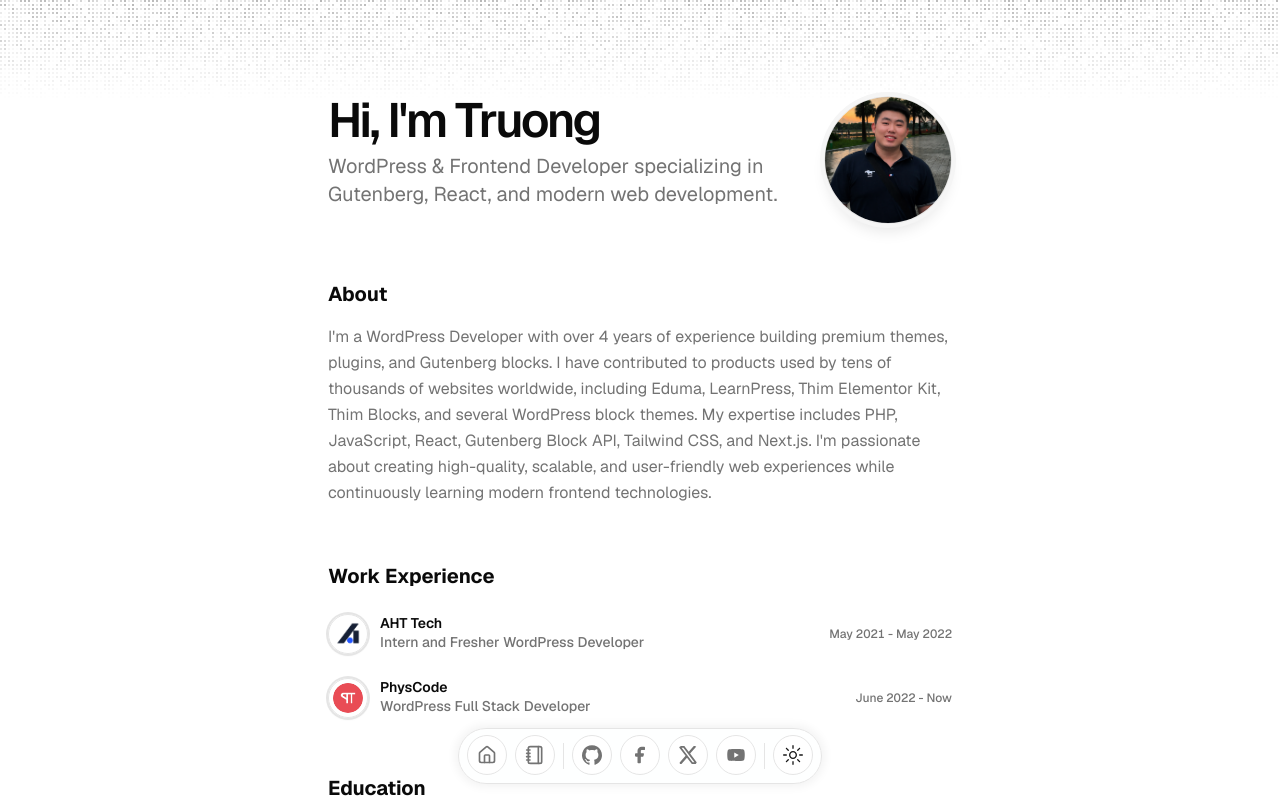
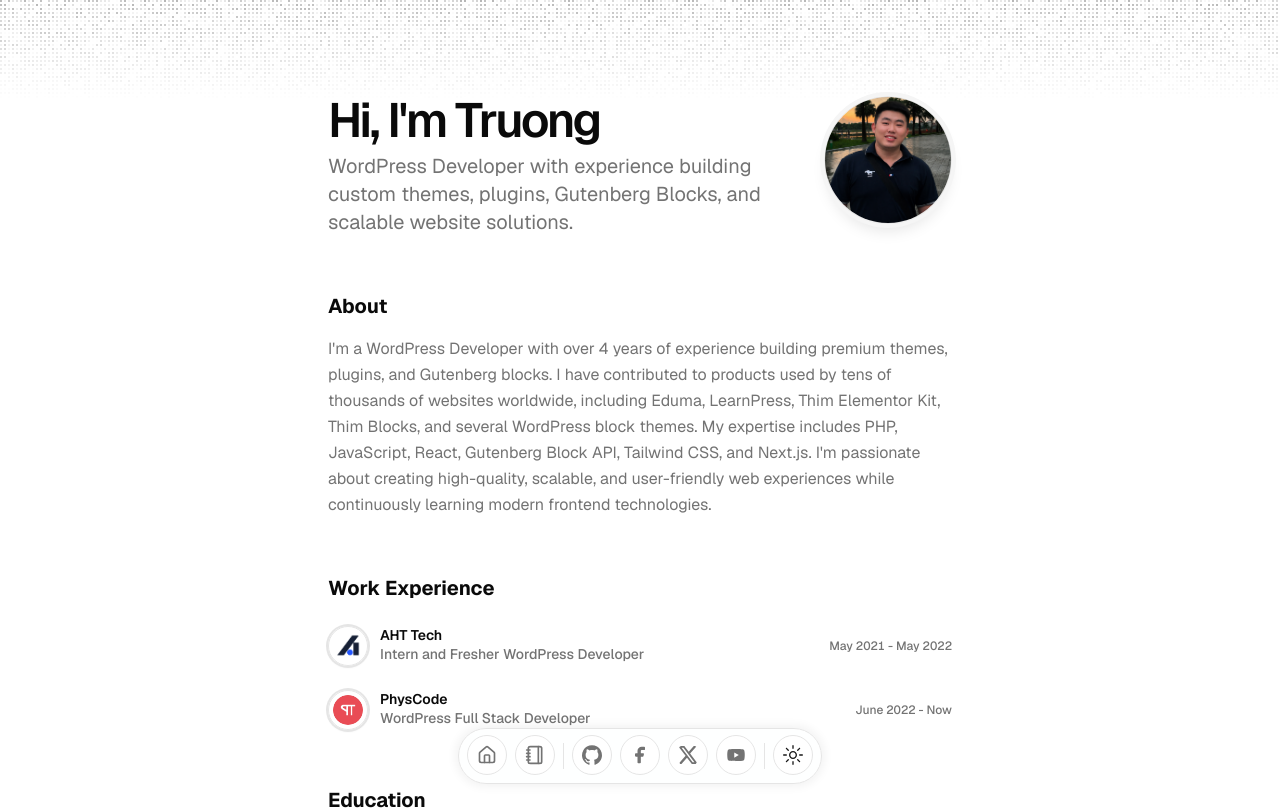
Before and after one commit to ngoctruongbi1902/portfolio, a Next.js app: page / in a window 1280 px wide. Shown: the top 810 px of the page. Built offline with nearby package versions, Linux system fonts and the light colour scheme.

Commit message:
= 1.0.0 =

```diff
--- a/src/data/resume.tsx
+++ b/src/data/resume.tsx
@@ -19,7 +19,7 @@
   location: "Ha Noi, Vietnam",
   locationLink: "https://maps.google.com/?q=Hanoi,Vietnam",
   description:
-    "WordPress & Frontend Developer specializing in Gutenberg, React, and modern web development.",
+    "WordPress Developer with experience building custom themes, plugins, Gutenberg Blocks, and scalable website solutions.",
   summary:
     "I'm a WordPress Developer with over 4 years of experience building premium themes, plugins, and Gutenberg blocks. I have contributed to products used by tens of thousands of websites worldwide, including Eduma, LearnPress, Thim Elementor Kit, Thim Blocks, and several WordPress block themes. My expertise includes PHP, JavaScript, React, Gutenberg Block API, Tailwind CSS, and Next.js. I'm passionate about creating high-quality, scalable, and user-friendly web experiences while continuously learning modern frontend technologies.",
   avatarUrl: "/me.png",
```
